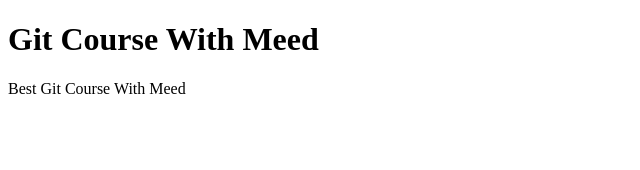
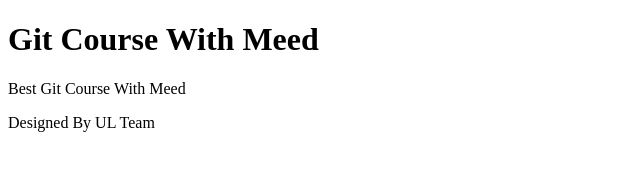
Before and after one commit to Meedbechir/gitcourse-2, a plain HTML site: page index.html in a window 1280 px wide. Shown: the whole page, without its empty margins (0-640 px from the left). Drawn offline with Linux system fonts and the light colour scheme.

Commit message:
+ footer index

```diff
--- a/index.html
+++ b/index.html
@@ -8,5 +8,6 @@
 <body>
     <h1>Git Course With Meed</h1>
     <p>Best Git Course With Meed</p>
+      <footer>Designed By UL Team</footer>
 </body>
 </html>
```
